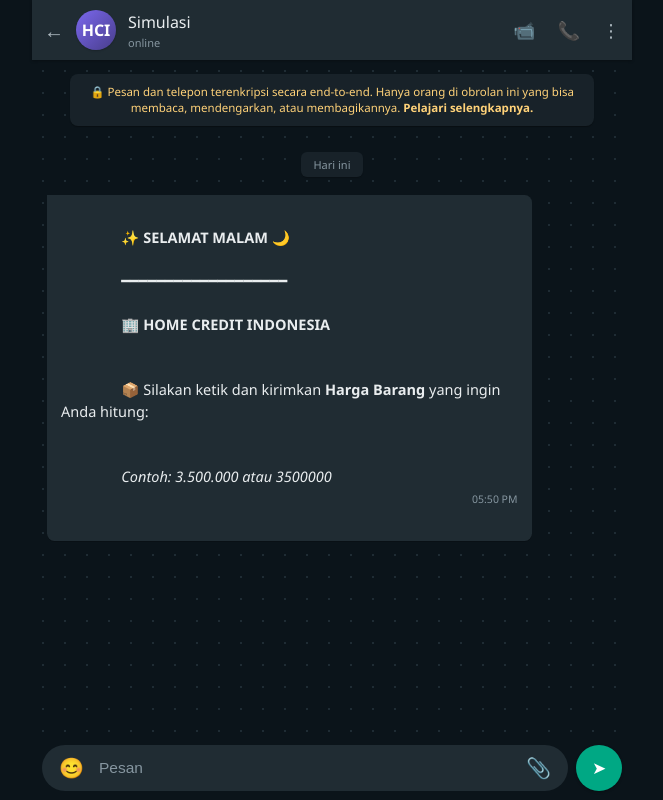
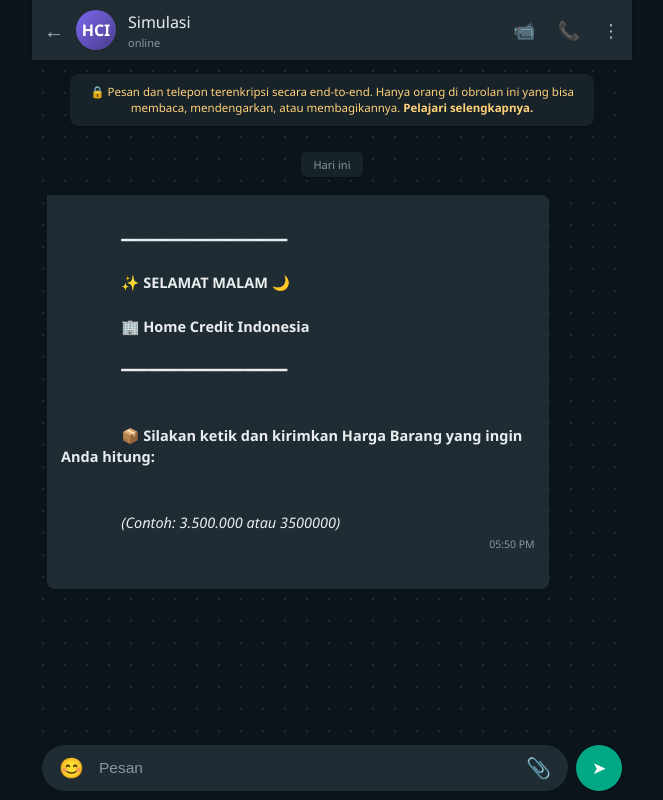
Before and after one commit to Rafiakbar10/webs, a Flask app: page / in a window 1280 px wide. Shown: the whole page, without its empty margins (308-971 px from the left). Run offline with Flask 3, Linux system fonts and the light colour scheme.

Commit message:
Update index.html

```diff
--- a/templates/index.html
+++ b/templates/index.html
@@ -181,10 +181,10 @@
             flex-shrink: 0;
         }
 
-        /* Pesan Chat Rata Kiri & Rapi */
+        /* Pesan Chat Rata Kiri Sejajar */
         .message {
-            max-width: 85%;
-            padding: 10px 14px;
+            max-width: 88%;
+            padding: 12px 14px;
             border-radius: 7.5px;
             font-size: 14.5px;
             line-height: 1.5;
@@ -413,13 +413,14 @@
             </div>
             <div class="chat-date-badge">Hari ini</div>
 
-            <!-- Pesan Pembuka yang Rapi & Rata Kiri -->
+            <!-- Pesan Pembuka yang Sejajar ke Samping & Rapi -->
             <div class="message bot">
+                ━━━━━━━━━━━━━━━━━━━<br>
                 ✨ <b>{{ salam }}</b><br>
-                ━━━━━━━━━━━━━━━━━━━<br>
-                🏢 <b>HOME CREDIT INDONESIA</b><br><br>
-                📦 Silakan ketik dan kirimkan <b>Harga Barang</b> yang ingin Anda hitung:<br><br>
-                <i>Contoh: 3.500.000 atau 3500000</i>
+                🏢 <b>Home Credit Indonesia</b><br>
+                ━━━━━━━━━━━━━━━━━━━<br><br>
+                📦 <b>Silakan ketik dan kirimkan Harga Barang yang ingin Anda hitung:</b><br><br>
+                <i>(Contoh: 3.500.000 atau 3500000)</i>
                 <div class="message-meta">
                     <span class="time" id="initialTime"></span>
                 </div>
@@ -519,7 +520,7 @@
             }
         });
 
-        // Fungsi Tombol Hitung Simulasi Baru yang rapi & responsif
+        // Fungsi Tombol Hitung Simulasi Baru yang rapi sejajar ke samping
         window.mulaiSimulasiBaru = function() {
             step = 'GET_PRICE';
             dataSimulasi = { harga: 0, dp: 0, tenor: 0 };
@@ -528,7 +529,7 @@
             setTimeout(() => {
                 removeTypingBubble(typingId);
                 subStatus.innerText = "online";
-                const pesanBaru = `✨ <b>HOME CREDIT INDONESIA</b><br>━━━━━━━━━━━━━━━━━━━<br>📦 Silakan ketik dan kirimkan <b>Harga Barang baru</b> yang ingin Anda hitung:<br><br><i>Contoh: 3.500.000 atau 3500000</i>`;
+                const pesanBaru = `━━━━━━━━━━━━━━━━━━━<br>📦 <b>Silakan ketik dan kirimkan Harga Barang baru yang ingin Anda hitung:</b><br><br><i>(Contoh: 3.500.000 atau 3500000)</i>`;
                 appendMessage(pesanBaru, 'bot');
             }, 1000);
         };
```
